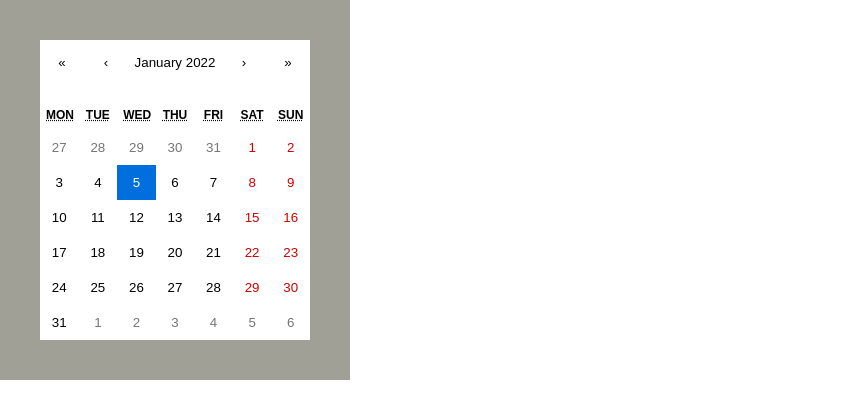
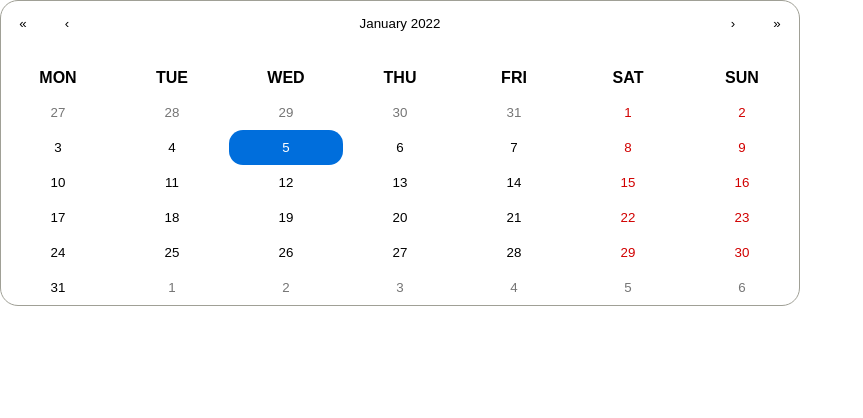
Before and after one commit to talebhammoude/react-calendar, a React (Create React App) app in the folder reactcalendarcomp/: page / in a window 1280 px wide. Shown: the top 418 px of the page, without its empty margins (0-863 px from the left). Built offline with nearby package versions, Linux system fonts and the light colour scheme.

Commit message:
Update CalendarComp.css

```diff
--- a/reactcalendarcomp/src/CalendarComp.css
+++ b/reactcalendarcomp/src/CalendarComp.css
@@ -1,8 +1,9 @@
 .react-calendar {
-    width: 350px;
+    width: 800px;
     max-width: 100%;
     background: white;
-    border: 40px solid #a0a096;
+    border: 1px solid #a0a096;
+    border-radius: 18px;
     font-family: Arial, Helvetica, sans-serif;
     line-height: 1.125em;
   }
@@ -28,6 +29,7 @@
   .react-calendar button {
     margin: 0;
     border: 0;
+    border-radius: 14px;
     outline: none;
   }
   .react-calendar button:enabled:hover {
@@ -53,8 +55,13 @@
     text-align: center;
     text-transform: uppercase;
     font-weight: bold;
-    font-size: 0.75em;
+    font-size: 1.00em;
   }
+
+  abbr[title] {
+    text-decoration: none;
+}
+
   .react-calendar__month-view__weekdays__weekday {
     padding: 0.5em;
   }
```
